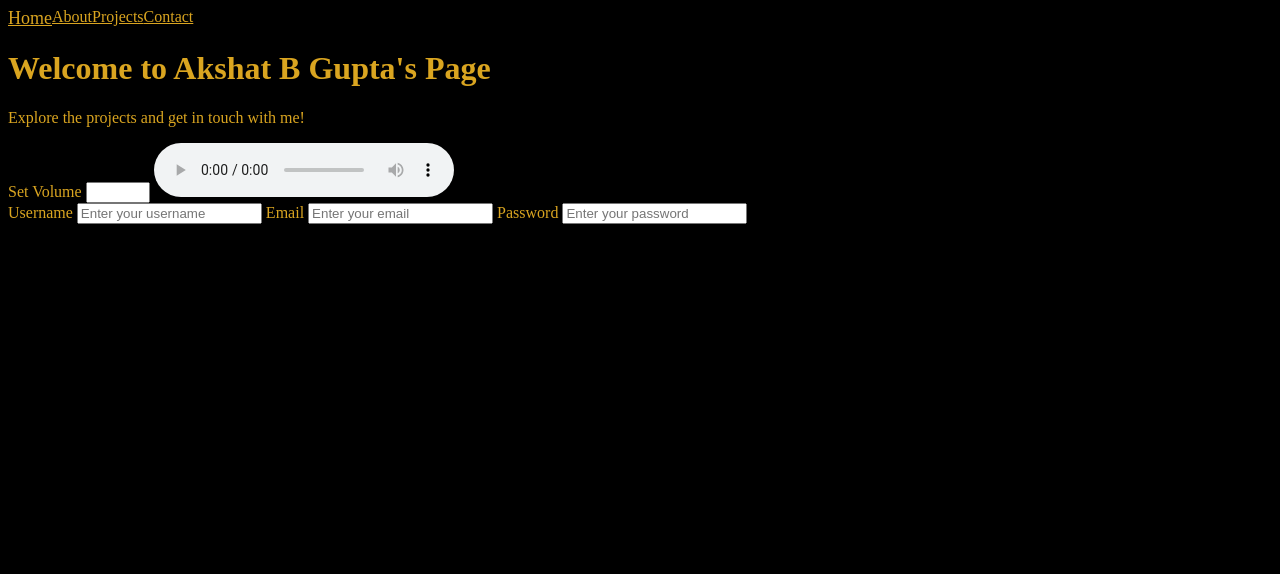
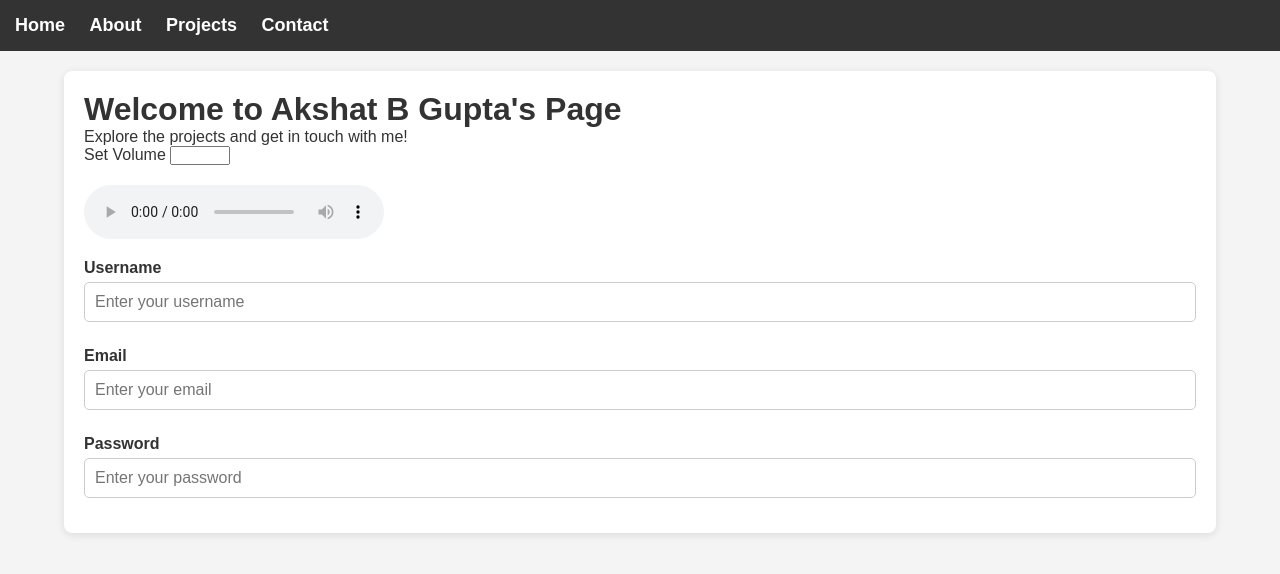
Before and after one commit to gakshatb/Web, a plain HTML site: page index.html in a window 1280 px wide. Drawn offline with Linux system fonts and the light colour scheme.

Commit message:
Update style.css

```diff
--- a/style.css
+++ b/style.css
@@ -1,17 +1,75 @@
-body{
-    background-color: black;
-    color: goldenrod;
+/* Basic Reset */
+* {
+  margin: 0;
+  padding: 0;
+  box-sizing: border-box;
+}
 
+body {
+  font-family: 'Arial', sans-serif;
+  background-color: #f4f4f4;
+  color: #333;
 }
-.Home{
-    font-size: large;
-    color: aqua;
+
+/* Navigation Bar */
+nav {
+  background-color: #333;
+  padding: 15px;
 }
-a{
-    color: goldenrod;
-    unicode-range: U+00-7F;
-    text-underline-offset: 10;
+
+nav div {
+  display: inline-block;
+  margin-right: 20px;
 }
-nav{
-    display: flex;
+
+nav a {
+  color: #fff;
+  text-decoration: none;
+  font-size: 18px;
+  font-weight: bold;
 }
+
+nav a:hover {
+  color: #f39c12;
+}
+
+/* Main Content */
+.container {
+  width: 90%;
+  max-width: 1200px;
+  margin: 20px auto;
+  padding: 20px;
+  background-color: #fff;
+  border-radius: 8px;
+  box-shadow: 0 2px 8px rgba(0, 0, 0, 0.1);
+}
+
+/* Form Section */
+form {
+  margin-top: 20px;
+}
+
+form label {
+  display: block;
+  margin: 10px 0 5px;
+  font-weight: bold;
+}
+
+form input {
+  width: 100%;
+  padding: 10px;
+  margin-bottom: 15px;
+  border-radius: 5px;
+  border: 1px solid #ccc;
+  font-size: 16px;
+}
+
+form input[type="number"] {
+  width: auto;
+}
+
+/* Audio Section */
+audio {
+  margin-top: 20px;
+  display: block;
+}
```
